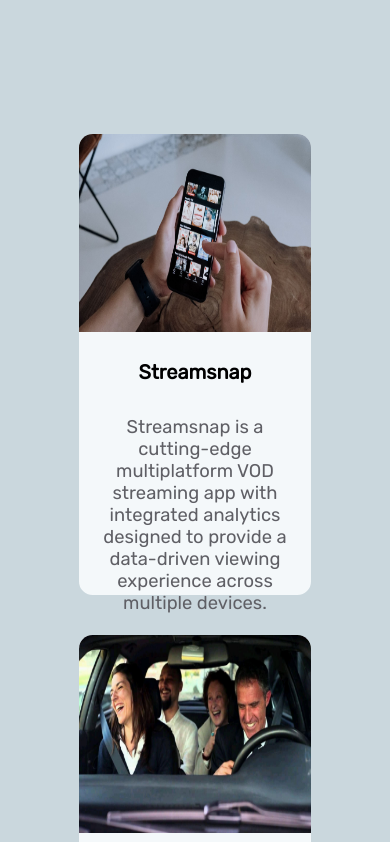
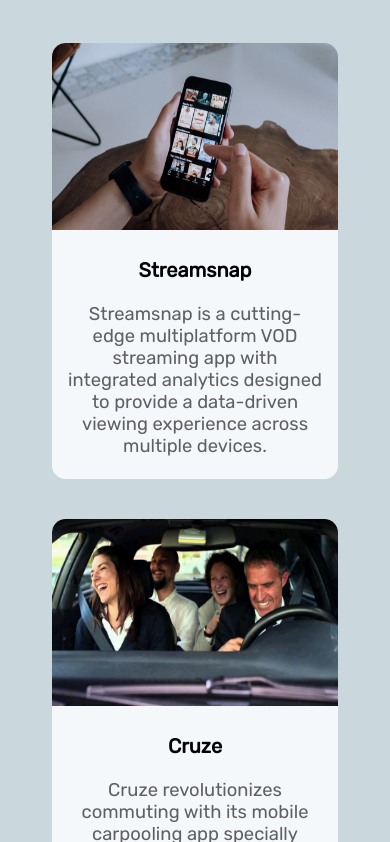
Before and after one commit to Skyeex-org/Skyeex-org.github.io, a Next.js app: page / in a window 390 px wide. Shown: the part 3483-4325 px from the top of the page. Built offline with nearby package versions, Linux system fonts and the light colour scheme.

Commit message:
Card dimensions issues

```diff
--- a/src/components/ProjectCard/ProjectCard.tsx
+++ b/src/components/ProjectCard/ProjectCard.tsx
@@ -25,7 +25,7 @@ export const ProjectCard: FC<ProjectCardType> = ({ project }) => {
             <SeparatorMargin marginValue={0.5} />
             <ProjectCardWrapperContainer>
                 <ProjectCardTitle>{project.title}</ProjectCardTitle>
-                <SeparatorSpace paddingValue={isMobile() ? 0.5 : 1} />
+                <SeparatorSpace paddingValue={isMobile() ? 0.15 : 1} />
                 <ProjectCardDescription>{project.previewDescription}</ProjectCardDescription>
             </ProjectCardWrapperContainer>
         </ProjectCardWrapper>
--- a/src/components/Projects/Projects.css.tsx
+++ b/src/components/Projects/Projects.css.tsx
@@ -1,8 +1,13 @@
 import styled from "styled-components";
+import { Breakpoints, minWidthQuery } from "@components/utils/cssMedia";
 
 export const ProjectsContainer = styled.div`
-    padding: 2.5rem;
+    padding: 1rem 0.25rem 1rem 0.25rem;
     text-align: center;
+
+    ${minWidthQuery(Breakpoints.medium)} {
+        padding: 2.5rem;
+    }
 `;
 
 export const ProjectsTitle = styled.div`
```
